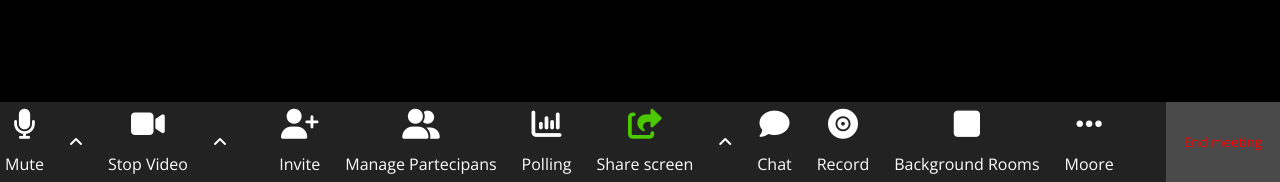
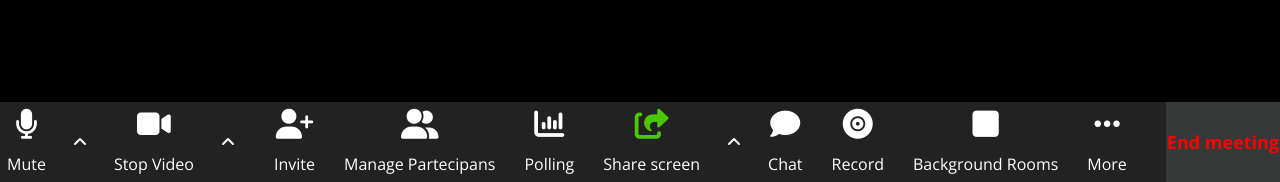
Before and after one commit to Bilobra/html-css-zoom, a plain HTML site: page index.html in a window 1280 px wide. In both pictures the pointer is over the element "End meeting". Shown: the part 618-800 px from the top of the page. Drawn offline with nearby package versions, Linux system fonts and the light colour scheme.

Commit message:
hover button

```diff
--- a/css/app.css
+++ b/css/app.css
@@ -11,7 +11,7 @@ ul,ol,menu{
     list-style: none;
 }
 img{
-    width: 100%;
+    max-width: 100%;
     display: block;
 }
 a{
@@ -29,7 +29,7 @@ a{
 
 
 section{
-    height: 100vh;
+    min-height: 100vh;
     display: flex;
     flex-direction: column;
 }
@@ -84,7 +84,8 @@ section{
     justify-content: center;
     align-items: center;
     gap: 14px;
-    font-size: 16px;
+    font-size:16px;
+    padding: 2px 2px;
 }
 
 .list-bottom{
@@ -95,9 +96,31 @@ section{
     background-color: rgb(74, 74, 74);
 
 }
+
+.list-bottom:hover{
+    background-color: rgba(235, 238, 241, 0.1);
+    transition: all 300ms ease-in-out;
+}
+.end-meeting:hover{
+    font-size: 18px;
+    font-weight: bold;
+    transition: all 600ms ease-in-out;
+}
+
+
+
+
+
 .list-bottom .end-meeting{
     color: red;
 }
+
+ul:hover{
+    background-color: rgba(235, 238, 241, 0.1);
+    border-radius: 3px;
+}
+
+
 
 
 
@@ -109,9 +132,6 @@ section{
     flex-wrap: wrap;
     column-gap: 10px;
     row-gap: 20px;
-
-
-
 }
 
 .col{
@@ -137,6 +157,10 @@ section{
 }
 
 
+
+
+
+
 /* view button */
 .view{
     color: white;
@@ -150,13 +174,7 @@ section{
     font-size: 16px;
     font-weight: 700;
 }
-/* .view_content{
-    background-color: gray;
-}
 
-.view i{
-    background-color: gray;
-} */
 
 .view_content, .view i {
     padding: 0 10px;
--- a/index.html
+++ b/index.html
@@ -383,7 +383,7 @@
 
                 <ul class="list">
                     <i class="fa-solid fa-ellipsis"></i>
-                    <li class="list_content"><a href="#"> Moore</a></li>
+                    <li class="list_content"><a href="#"> More</a></li>
                 </ul>
 
 
```
